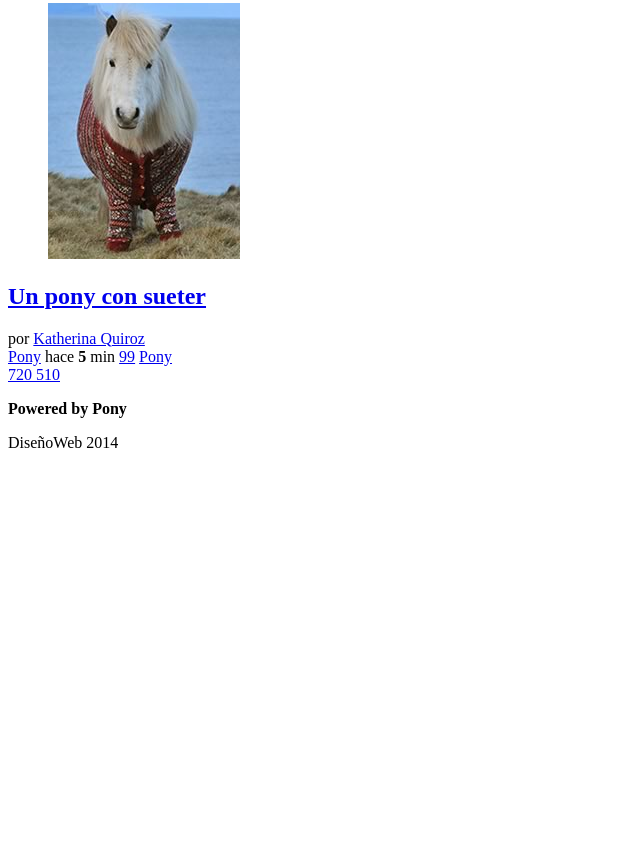
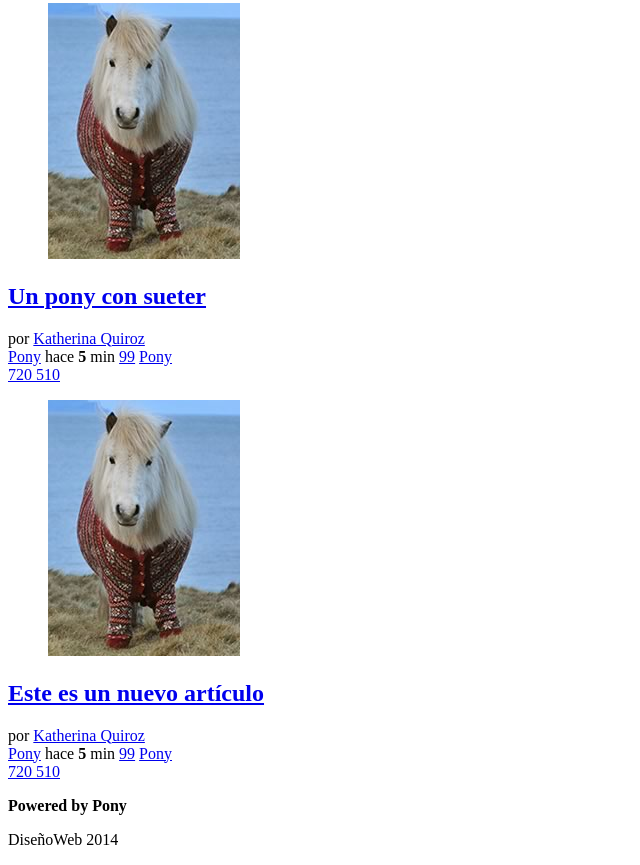
Before and after one commit to j4on7mor/Dise-oWeb, a plain HTML site: page index.html in a window 1280 px wide. Shown: the part 501-1366 px from the top of the page, without its empty margins (0-640 px from the left). Before the commit the page ends 969 px from the top, so only its background shows below. Drawn offline with Linux system fonts and the light colour scheme.

Commit message:
Se agrego nuevo articulo

```diff
--- a/index.html
+++ b/index.html
@@ -58,6 +58,35 @@
 				</a>
 			</div>
 		</article>
+		<article class="item">
+			<figure class="imagen_item">
+				<img src="images/imagen.jpg" />
+			</figure>
+			<h2 class="titulo_item">
+				<a href="#">
+					Este es un nuevo artículo
+				</a>
+			</h2>
+			<div class="autor_item">
+				por <a href="#">Katherina Quiroz</a>
+			</div>
+			<div class="datos_item">
+				<a href="#" class="tag_item">Pony</a>
+				<span class="fecha_item">
+					hace <strong>5</strong> min
+				</span>
+				<a href="#" class="comentarios_item">99</a>
+				<a href="#" class="guardar_item">Pony</a>
+			</div>
+			<div class="votacion">
+				<a href="#" class="up">
+					720
+				</a>
+				<a href="#" class="down">
+					510
+				</a>
+			</div>
+		</article>
 	</section>
 	<footer>
 		<p>
```
